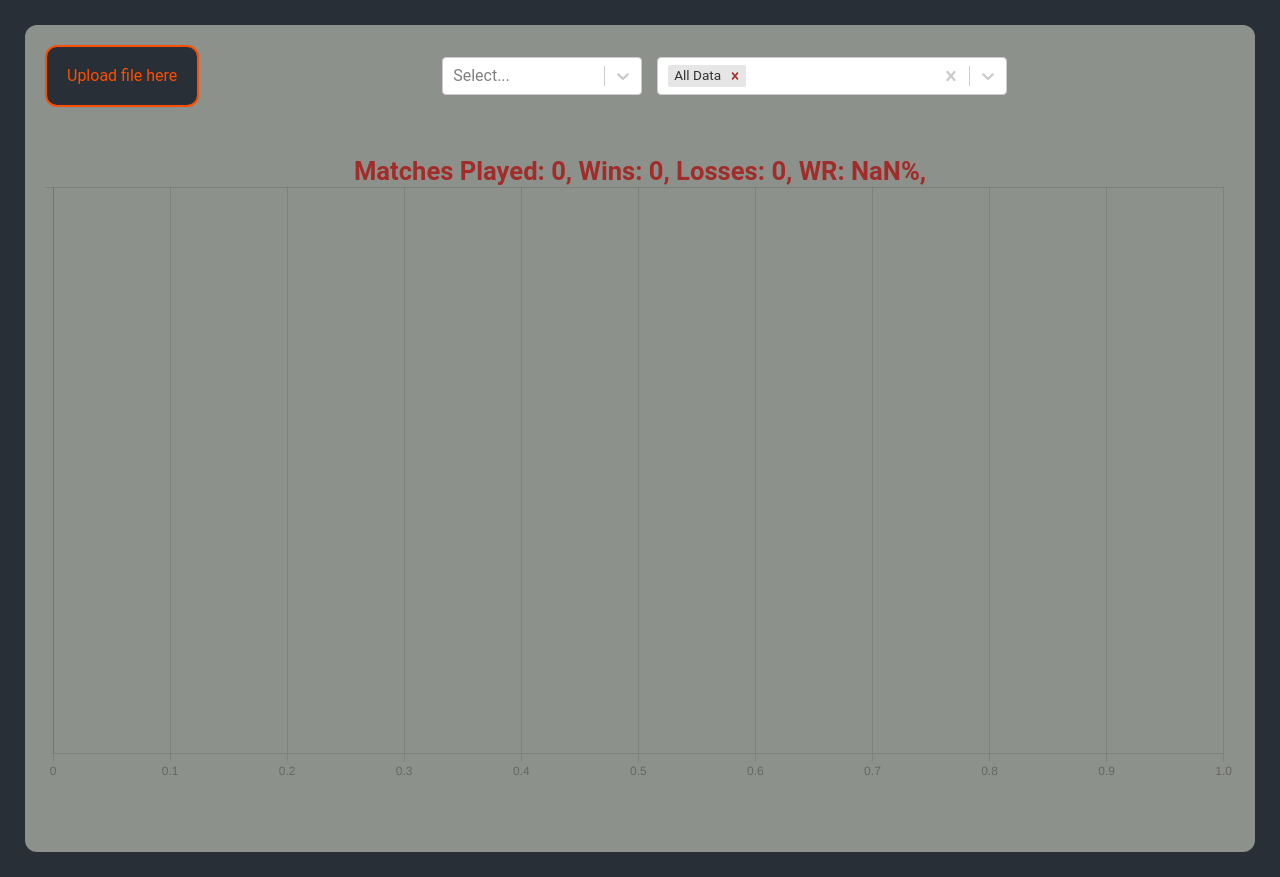
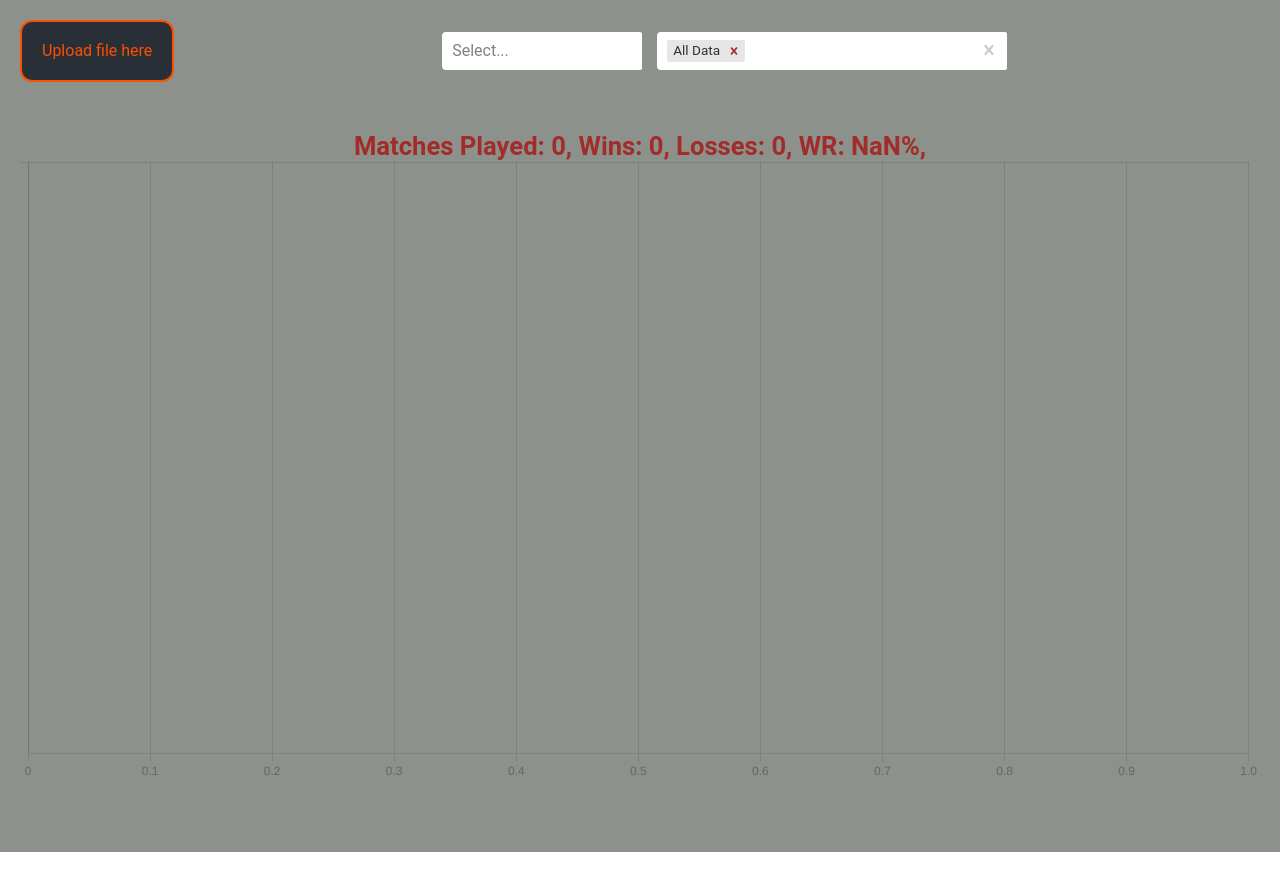
Before and after one commit to erom-dm/arena-stat-parser, a React (Create React App) app: page / in a window 1280 px wide. After the commit the page ends 852 px from the top, so only its background shows below. Built offline with nearby package versions, Linux system fonts and the light colour scheme; the HTML template or start-up script is replaced by a standard one.

Commit message:
Style fixes

```diff
--- a/src/components/UploadArea.tsx
+++ b/src/components/UploadArea.tsx
@@ -19,6 +19,7 @@ const UploadArea: React.FC<landingProps> = ({
   const onDrop = useCallback(
     (acceptedFiles) => {
       acceptedFiles.forEach((file: any) => {
+        console.dir(acceptedFiles);
         //TBD
         const reader = new FileReader();
 
--- a/src/styles/_dashboard.scss
+++ b/src/styles/_dashboard.scss
@@ -1,6 +1,5 @@
 .dashboard {
   background: $spanishGray;
-  border-radius: $br;
   padding: 20px;
   flex-grow: 1;
   flex-shrink: 0;
--- a/src/styles/_dropdowns.scss
+++ b/src/styles/_dropdowns.scss
@@ -2,10 +2,32 @@
   margin: 0 0 0 15px;
   width: 350px;
   max-height: 62px;
+  border-radius: 4px 2px 2px 4px !important;
 
+  &__indicators {
+    position: sticky;
+    top: 0;
+    right: 0;
+    height: 100%;
+    flex-direction: column !important;
+    justify-content: center;
+  }
+  &__dropdown-indicator, &__indicator-separator {
+    display: none !important;
+  }
+  &__menu {
+    @include styled-scrollbar;
+  }
   &__control {
+    @include styled-scrollbar;
+    border-radius: 4px 2px 2px 4px !important;
     max-height: 62px;
     overflow-y: scroll;
+    border-width: 0 !important;
+    &--is-focused {
+      border-color: $gunmetal !important;
+      box-shadow: 0 0 0 1px $gunmetal !important;
+    }
   }
 }
 
--- a/src/styles/_mixins.scss
+++ b/src/styles/_mixins.scss
@@ -8,3 +8,21 @@
   border-radius: $br;
   box-sizing: content-box;
 }
+
+@mixin styled-scrollbar {
+  &::-webkit-scrollbar {
+    margin: 1px 0;
+    padding: 0;
+    width: 3px;
+    border-radius: $br;
+  }
+
+  &::-webkit-scrollbar-thumb {
+    background: $orange;
+    border-radius: $br;
+  }
+
+  &::-webkit-scrollbar-track {
+    border-radius: $br;
+  }
+}
--- a/src/styles/index.scss
+++ b/src/styles/index.scss
@@ -35,7 +35,7 @@ h1 {
   width: 100%;
   height: auto;
   min-height: 100vh;
-  padding: 25px 25px;
+  padding: 0;
   background: $gunmetal;
   color: $saffron;
 }
```
Also changed, not shown: 1 other file (tests, documents, lock files or other folders).
